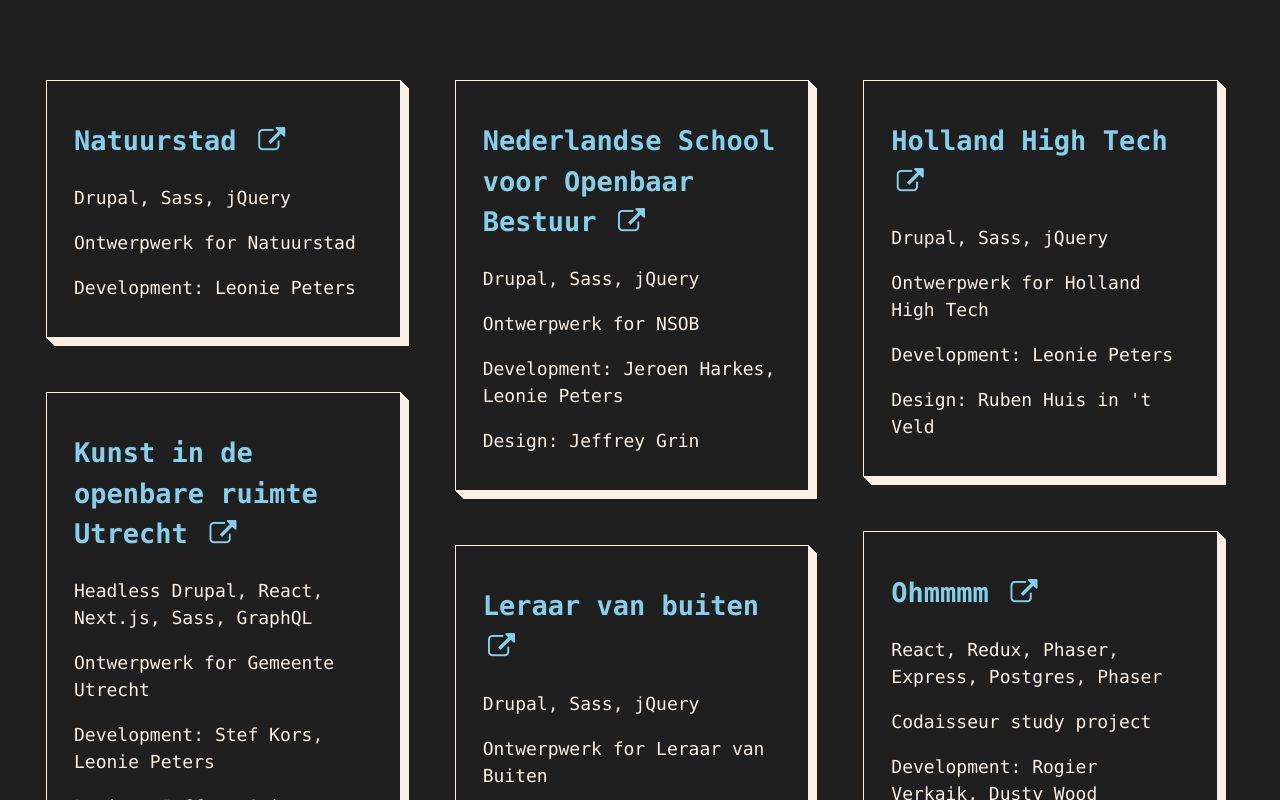
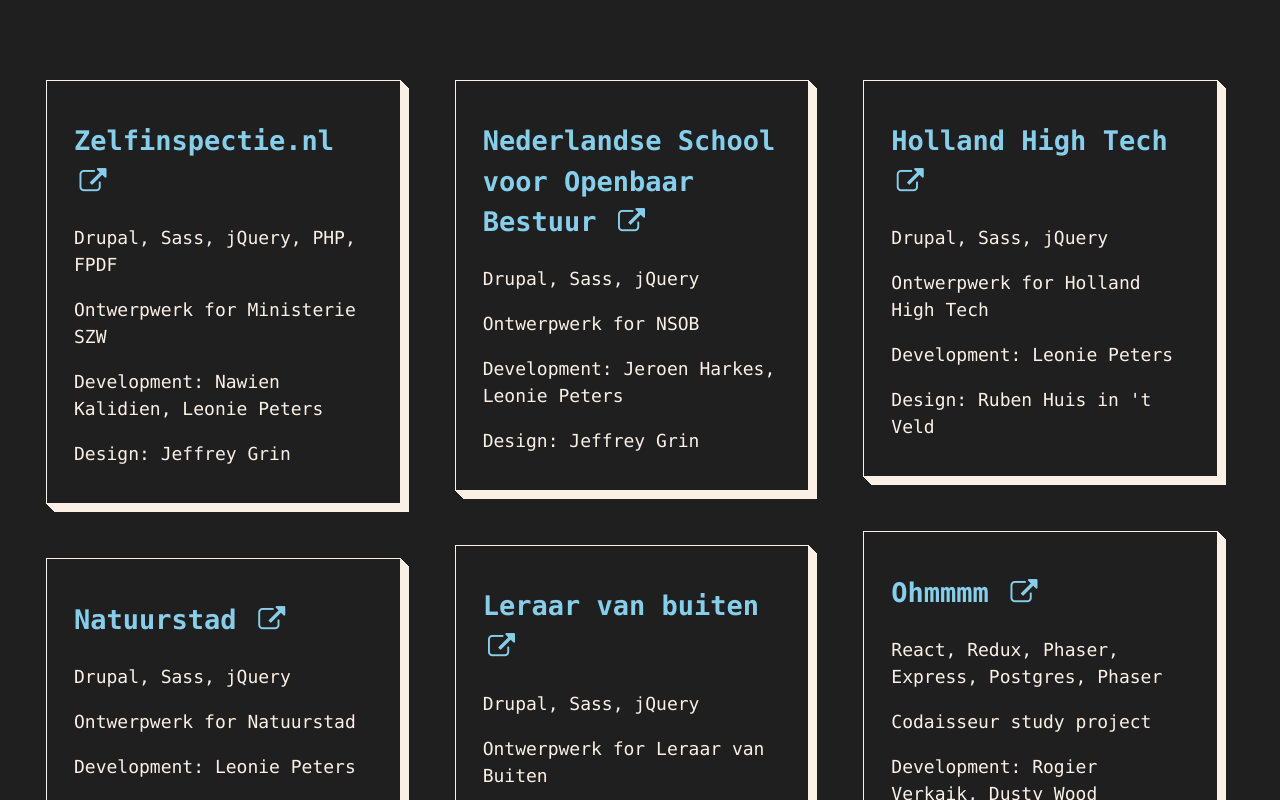
Before and after one commit to LeoniePeters/leoniepeters.com, a React (Create React App) app: page / in a window 1280 px wide. Shown: the part 820-1620 px from the top of the page. Built offline with nearby package versions, Linux system fonts and the light colour scheme.

Commit message:
Add zelfinspectie to portfolio

```diff
--- a/src/AllProjects.js
+++ b/src/AllProjects.js
@@ -1,4 +1,13 @@
 const AllProjects = [
+  {
+    class: "zelfinspectie",
+    url: "https://www.zelfinspectie.nl/",
+    title: "Zelfinspectie.nl",
+    technique: "Drupal, Sass, jQuery, PHP, FPDF",
+    boss: "Ontwerpwerk for Ministerie SZW",
+    dev: "Development: Nawien Kalidien, Leonie Peters",
+    design: "Design: Jeffrey Grin",
+  },
   {
     class: "natuurstad",
     url: "https://www.natuurstad.nl/",
```
